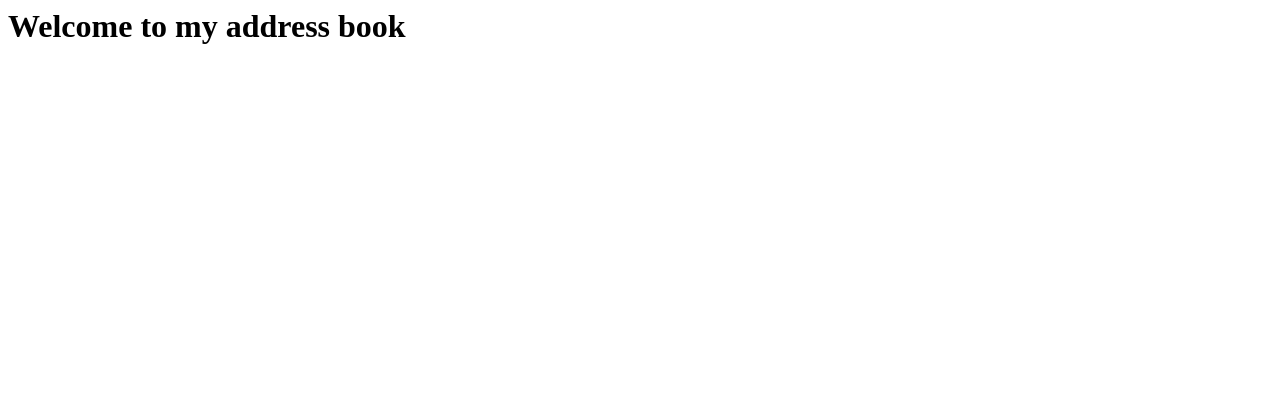
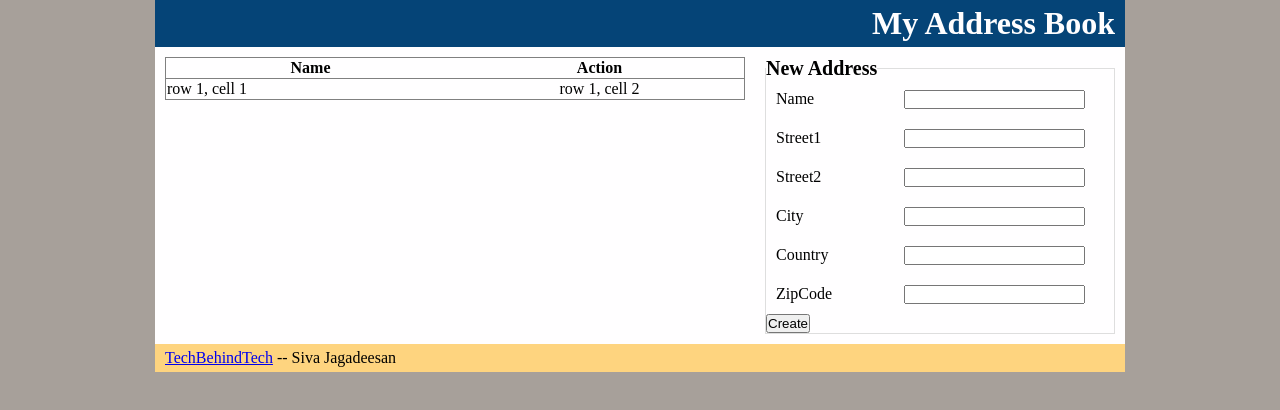
Before and after one commit to sivajag/Address-Book, a plain HTML site: page public/index.html in a window 1280 px wide. Drawn offline with Linux system fonts and the light colour scheme.

Commit message:
added css

```diff
--- /dev/null
+++ b/public/css/address.css
@@ -0,0 +1,70 @@
+body,html {
+    margin:0;
+    padding:0;
+    color:#000;
+    background:#a7a09a;
+}
+#wrap {
+    width:970px;
+    margin:0 auto;
+    background: #fffeff;
+}
+#header {
+    padding:5px 10px;
+    background: #054477;
+	text-align: right;
+	color: #fffeff;
+}
+h1 {
+    margin:0;
+}
+#main {
+    float:left;
+    width:580px;
+    padding:10px;
+	background-color: #fffeff;
+}
+h2 {
+    margin:0 0 1em;
+	background-color: #fffeff;
+}
+#sidebar {
+    float:right;
+    width:350px;
+    padding:10px;
+    background-color: #fffeff;
+}
+#footer {
+    clear:both;
+    padding:5px 10px;
+    background: #fed47f;
+}
+#footer p {
+    margin:0;
+}
+* html #footer {
+    height:1px;
+}
+
+
+form * {margin:0;padding:0;} /* Standard margin and padding reset, normally done on the body */
+
+legend {
+	color:#000; /* IE styles legends with blue text by default */
+	*margin-left:-7px;
+	font-weight: bold;
+	font-size: 20px;
+}
+fieldset {
+	border:1px solid #dedede; /* Default fieldset borders vary cross browser, so make them the same */
+}
+fieldset div {
+	overflow:hidden; /* Contain the floating elements */
+	display:inline-block;
+	padding: 10px;
+}
+fieldset div {display:block;} /* Reset element back to block leaving layout in ie */
+label {
+	float:left; /* Take out of flow so the input starts at the same height */
+	width:8em; /* Set a width so the inputs line up */
+}
--- a/public/index.html
+++ b/public/index.html
@@ -1 +1,57 @@
-<h1> Welcome to my address book</h1>
+<!DOCTYPE HTML PUBLIC "-//W3C//DTD HTML 4.01//EN"
+        "http://www.w3.org/TR/html4/strict.dtd">
+<html lang="en">
+<head>
+	<meta http-equiv="Content-Type" content="text/html; charset=utf-8">
+	<title>My Address Book</title>
+        <link href="/css/address.css" media="screen" rel="stylesheet" type="text/css" />
+</head>
+<body>
+<div id="wrap">
+	<div id="header"><h1>My Address Book</h1></div>
+
+	<div id="main">
+	  <table id="address-list" border="1" width="100%" rules="rows" align="center">
+            <tr>
+              <th>Name</th>
+              <th>Action</th>
+            </tr>
+            <tr>
+              <td >row 1, cell 1</td>
+              <td align="center">row 1, cell 2</td>
+            </tr>
+          </table>
+	</div>
+	<div id="sidebar">
+          <form id="formID" class="formular" method="post" action="">
+	    <fieldset class="login">
+	      <legend>New Address</legend>
+	      <div>
+		<label for="name">Name</label> <input type="text" id="name" name="name">
+	      </div>
+              <div>
+		<label for="street1">Street1</label> <input type="text" id="street1" name="street1">
+	      </div>
+               <div>
+		<label for="street2">Street2</label> <input type="text" id="street2" name="street2">
+	      </div>
+              <div>
+		<label for="city">City</label> <input type="text" id="city" name="city">
+	      </div>
+              <div>
+		<label for="country">Country</label> <input type="text" id="country" name="country">
+	      </div>
+               <div>
+		<label for="zipcode">ZipCode</label> <input type="text" id="zipcode" name="zipcode">
+	      </div>
+
+              <input class="submit" type="submit" value="Create"/>
+	    </fieldset>
+          </form>
+	</div>
+	<div id="footer">
+	  <p><a href="TechbehindTech.com">TechBehindTech</a> -- Siva Jagadeesan</p>
+	</div>
+</div>
+</body>
+</html>
```
